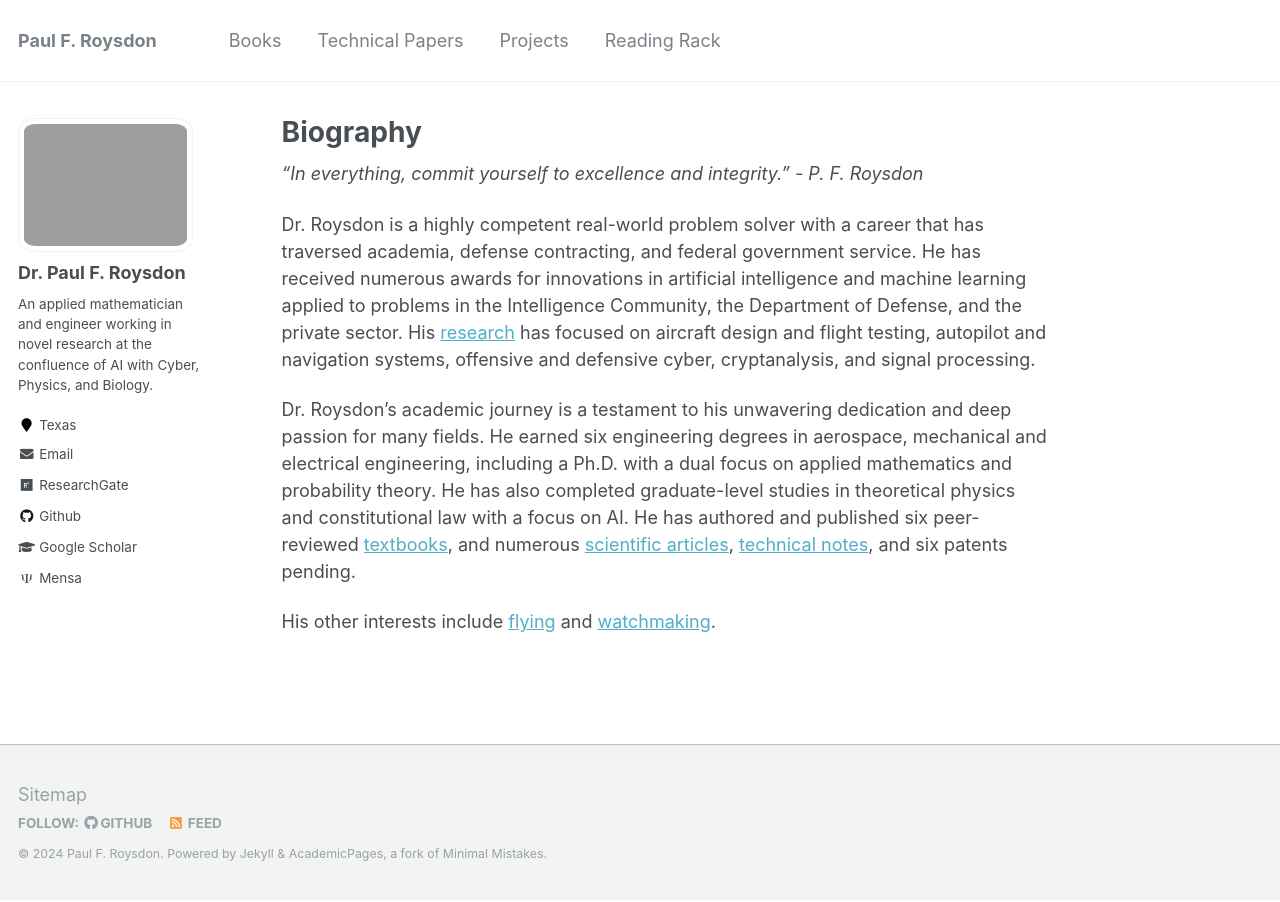
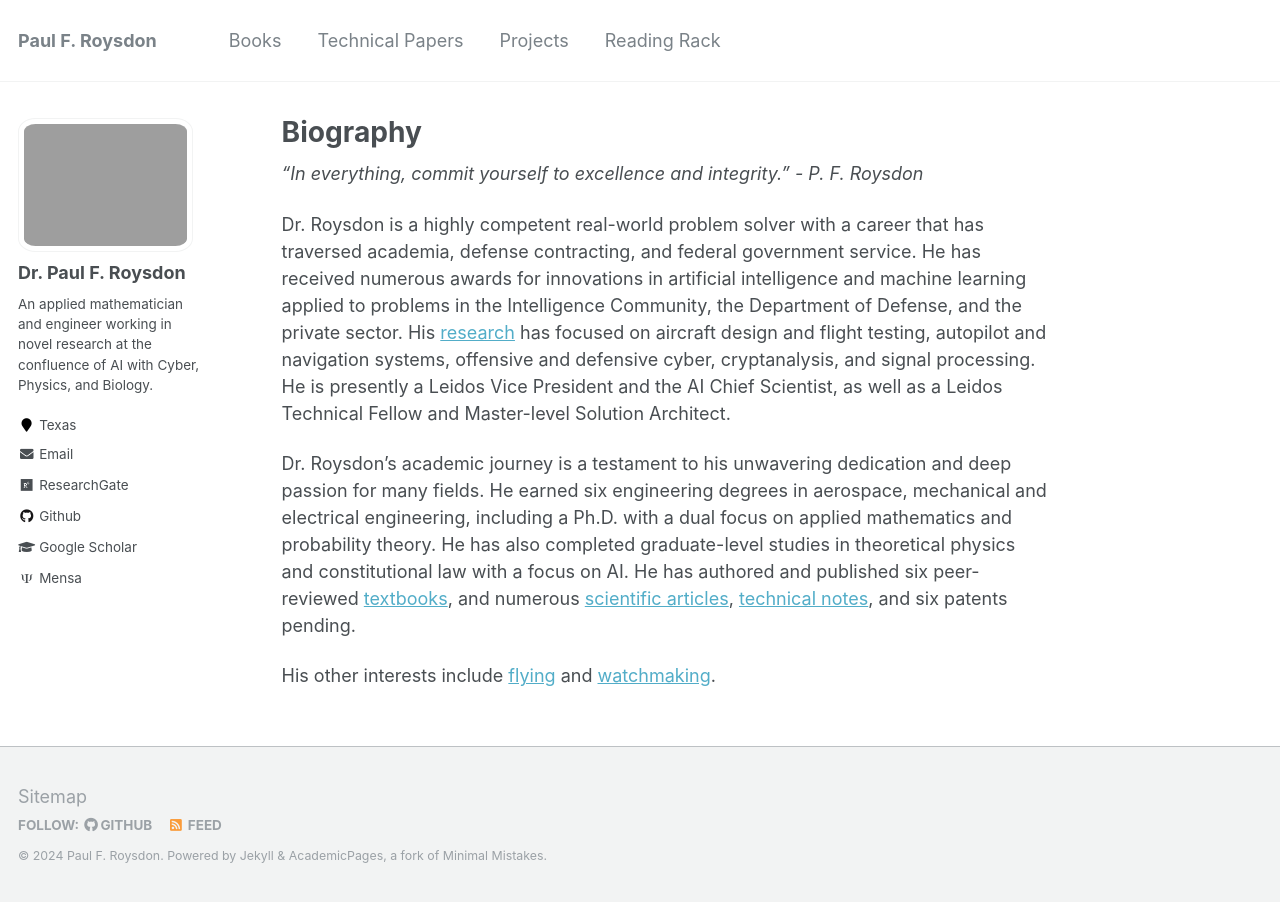
Before and after one commit to pfroysdon/pfroysdon.github.io, a Jekyll site: the page built from _pages/about.md, in a window 1280 px wide. Built offline with Jekyll 4.4.1, drawn with Linux system fonts in a browser that asks for light colours; some web fonts are replaced.

Commit message:
Update about.md

```diff
--- a/_pages/about.md
+++ b/_pages/about.md
@@ -10,7 +10,7 @@ redirect_from:
 
 *"In everything, commit yourself to excellence and integrity." - P. F. Roysdon*
 
-Dr. Roysdon is a highly competent real-world problem solver with a career that has traversed academia, defense contracting, and federal government service.  He has received numerous awards for innovations in artificial intelligence and machine learning applied to problems in the Intelligence Community, the Department of Defense, and the private sector. His [research](https://pfroysdon.github.io/projects/) has focused on aircraft design and flight testing, autopilot and navigation systems, offensive and defensive cyber, cryptanalysis, and signal processing.
+Dr. Roysdon is a highly competent real-world problem solver with a career that has traversed academia, defense contracting, and federal government service.  He has received numerous awards for innovations in artificial intelligence and machine learning applied to problems in the Intelligence Community, the Department of Defense, and the private sector. His [research](https://pfroysdon.github.io/projects/) has focused on aircraft design and flight testing, autopilot and navigation systems, offensive and defensive cyber, cryptanalysis, and signal processing.  He is presently a Leidos Vice President and the AI Chief Scientist, as well as a Leidos Technical Fellow and Master-level Solution Architect.
 
 Dr. Roysdon’s academic journey is a testament to his unwavering dedication and deep passion for many fields. He earned six engineering degrees in aerospace, mechanical and electrical engineering, including a Ph.D. with a dual focus on applied mathematics and probability theory. He has also completed graduate-level studies in theoretical physics and constitutional law with a focus on AI. He has authored and published six peer-reviewed [textbooks](http://www.roysdonfibonaccipress.com/), and numerous [scientific articles](https://github.com/pfroysdon/publications/tree/main/Papers), [technical notes](https://github.com/pfroysdon/publications/tree/main/Tech_Notes), and six patents pending.
 
```
